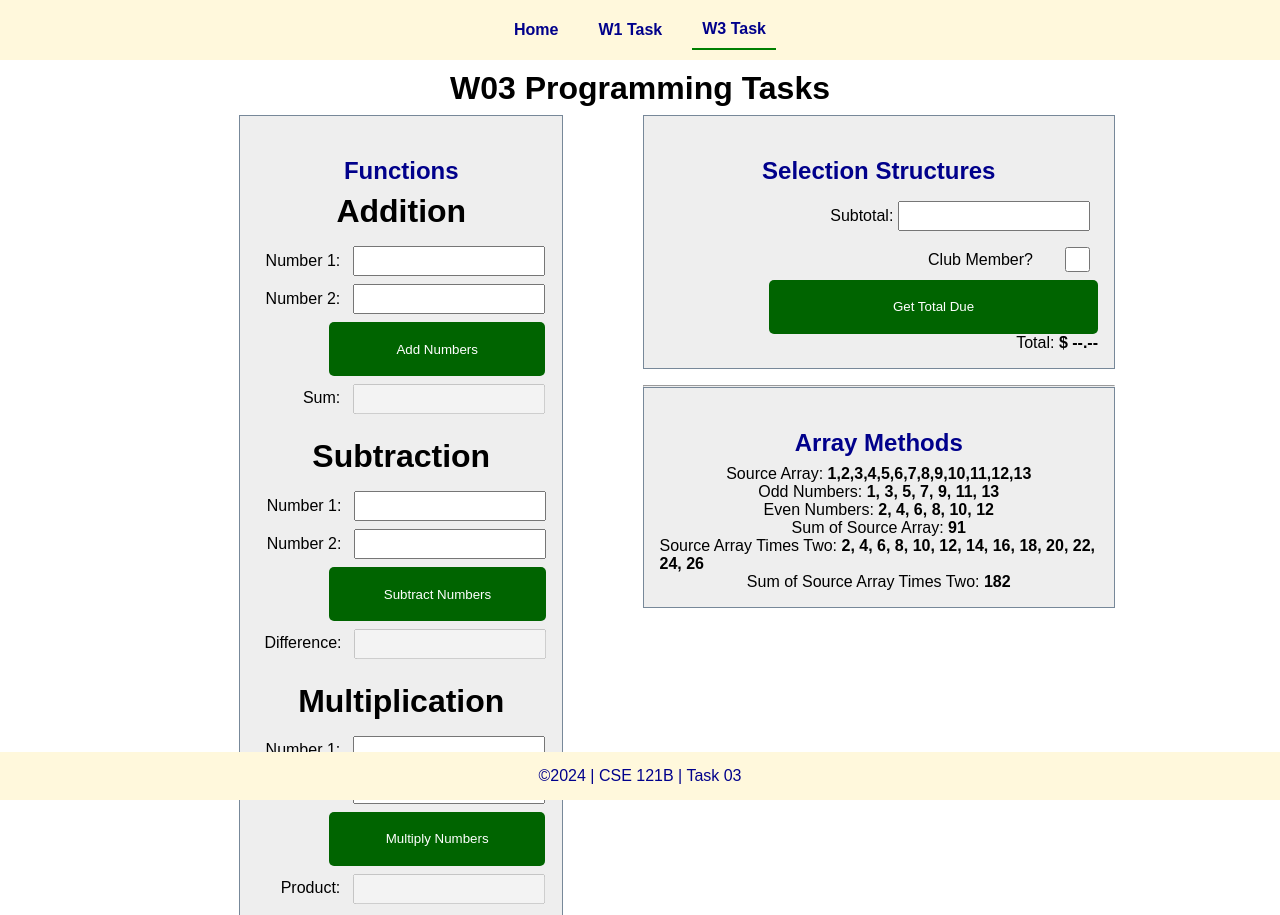
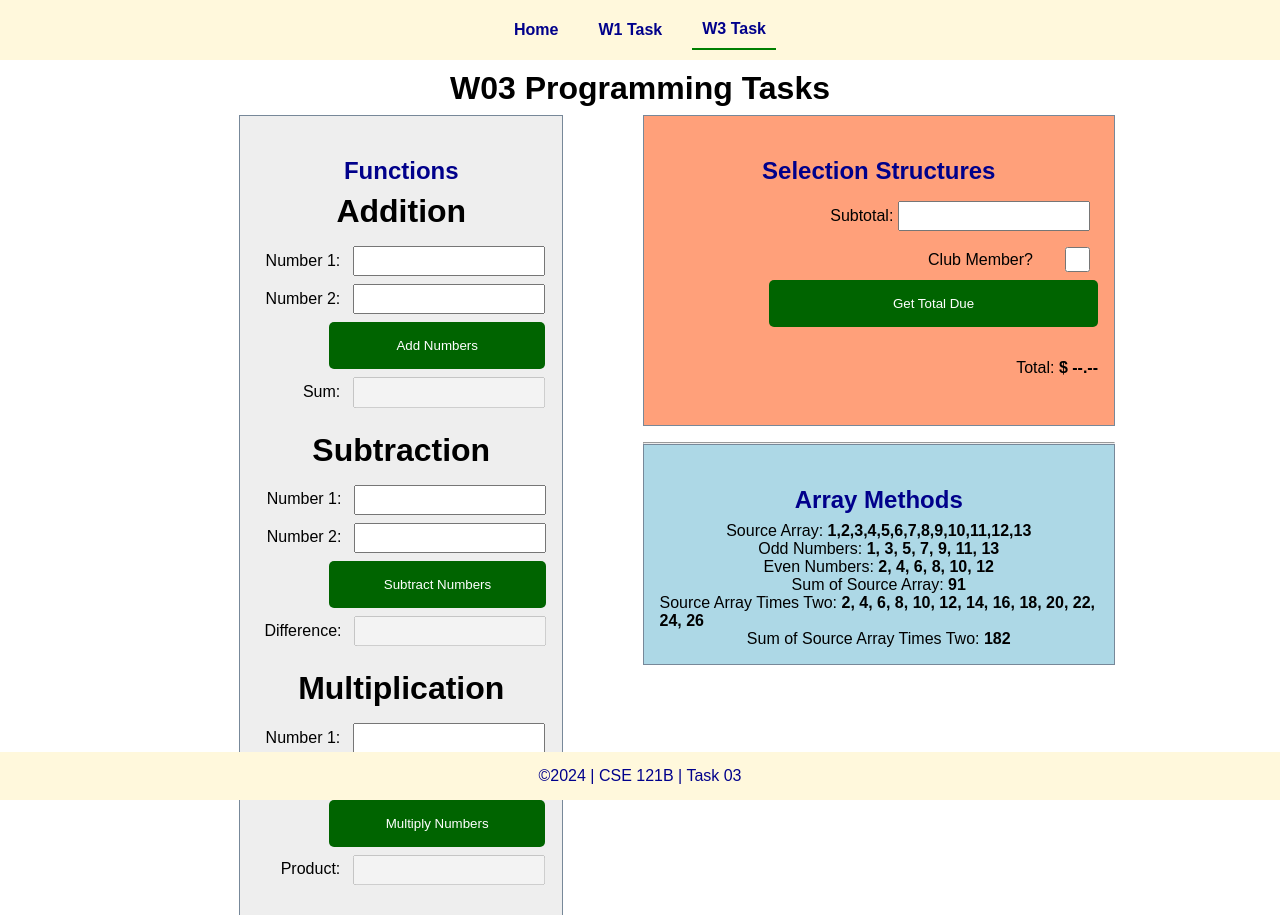
Before and after one commit to TimSansone/cse121b, a plain HTML site: page w03-task.html in a window 1280 px wide. Shown: the top 915 px of the page. Drawn offline with Linux system fonts and the light colour scheme.

Commit message:
Week 3 Updates

```diff
--- a/styles/main.css
+++ b/styles/main.css
@@ -60,7 +60,7 @@
   }
 
   input[type='button'] {
-    padding: 1.2rem;
+    padding: 1rem;
     background-color: darkgreen;;
     color: white;
     border: none;
@@ -116,6 +116,18 @@
     grid-gap: 20px;
     align-items: center;
     justify-content: center;
+  }
+
+  #section2 {
+    background-color: lightsalmon;
+  }
+
+  #section2 div {
+    margin-bottom: 2rem;
+  }
+
+  #section3 {
+    background-color: lightblue;
   }
 
   nav {
```
